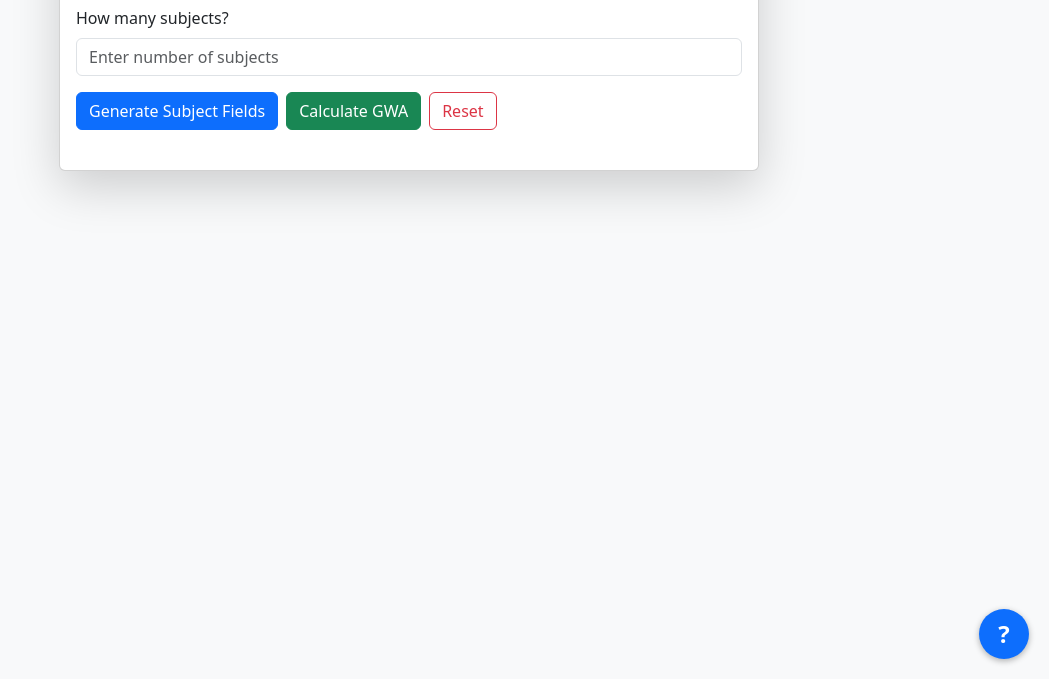
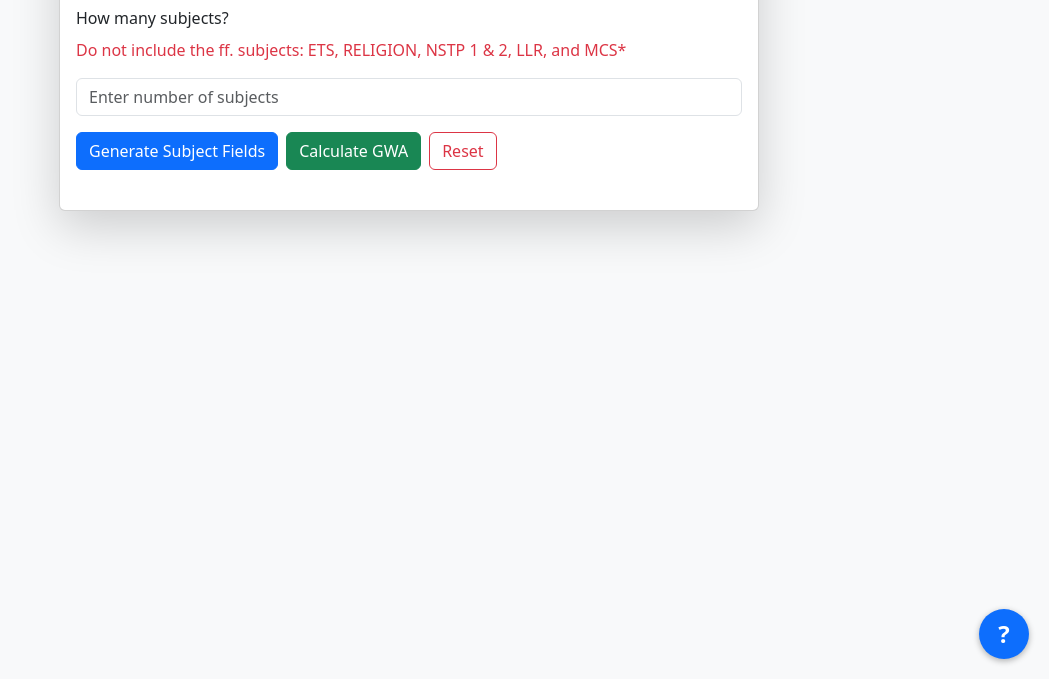
Before and after one commit to Ezechiel28/CalculateYourGWA, a plain HTML site: page index.html in a window 1280 px wide. Shown: the part 121-800 px from the top of the page, without its empty margins (231-1280 px from the left). Drawn offline with nearby package versions, Linux system fonts and the light colour scheme.

Commit message:
Update index.html

```diff
--- a/index.html
+++ b/index.html
@@ -29,6 +29,9 @@
 
                 <div class="mb-3">
                     <label for="subjectCount" class="form-label">How many subjects?</label>
+                    <p class="text-danger">
+                        Do not include the ff. subjects: ETS, RELIGION, NSTP 1 & 2, LLR, and MCS*
+                    </p>
                     <input type="number" id="subjectCount" class="form-control" min="1" placeholder="Enter number of subjects" />
                 </div>
 
```
